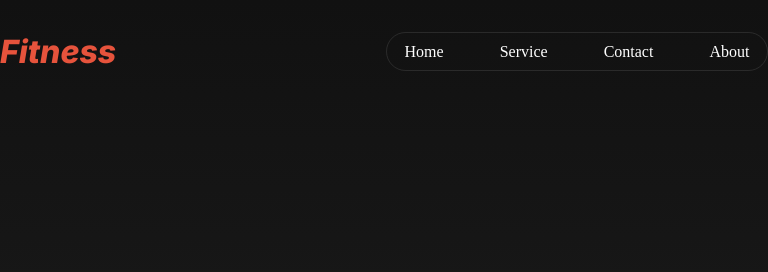
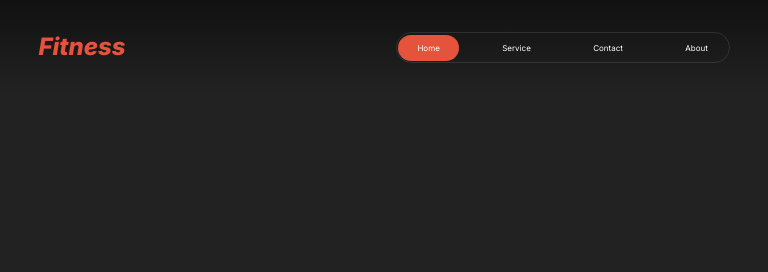
Before and after one commit to FardinMahadi/assignment-2, a plain HTML site: page index.html in a window 768 px wide. Drawn offline with Linux system fonts and the light colour scheme.

Commit message:
nav completed

```diff
--- a/styles/medium.css
+++ b/styles/medium.css
@@ -1,3 +1,31 @@
 /* medimu device */
 @media (max-width: 992px) and (min-width: 576px) {
+  /* hero section */
+  .hero {
+    height: auto;
+  }
+
+  /* nav bar */
+  .hero nav {
+    margin: 2rem 0;
+    width: 90%;
+  }
+
+  .hero nav .logo {
+    font-family: Inter;
+    font-style: italic;
+    font-size: 1.5rem;
+    font-weight: 800;
+    color: var(--primary-color);
+  }
+
+  .hero nav ul li {
+    padding: 0.5rem 1.2rem;
+    border-radius: 3rem;
+    font-size: 0.5rem;
+  }
+
+  .hero nav ul .btn {
+    background: var(--primary-color);
+  }
 }
--- a/styles/small.css
+++ b/styles/small.css
@@ -1,3 +1,17 @@
 /* small device */
-@media (min-width: 993px) {
+@media (max-width: 575px) {
+  /* hero section */
+  /* nav bar */
+  .hero nav {
+    width: 90%;
+    align-items: center;
+  }
+  .hero nav img {
+    display: inline;
+    height: 1rem;
+  }
+
+  .hero nav ul {
+    display: none;
+  }
 }
--- a/styles/style.css
+++ b/styles/style.css
@@ -11,6 +11,7 @@
 * {
   margin: 0;
   padding: 0;
+  font-family: Inter;
 }
 
 body {
@@ -53,10 +54,6 @@ body {
   display: none;
 }
 
-.hero nav ul li {
-  padding: 0.5rem 1rem;
-}
-
 .hero nav .logo {
   font-family: Inter;
   font-style: italic;
@@ -64,3 +61,12 @@ body {
   font-weight: 800;
   color: var(--primary-color);
 }
+
+.hero nav ul li {
+  padding: 0.5rem 1.2rem;
+  border-radius: 3rem;
+}
+
+.hero nav ul .btn {
+  background: var(--primary-color);
+}
```
Also changed, not shown: resources/hamburger.png.
